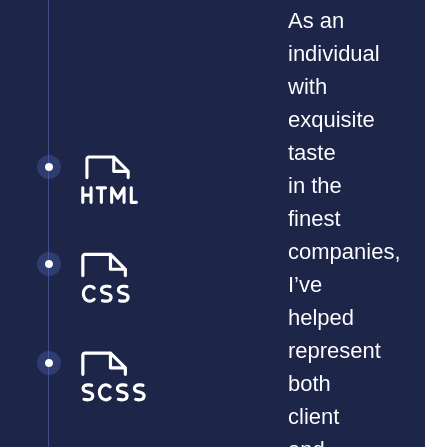
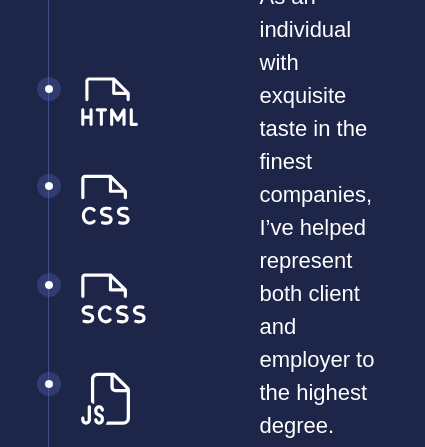
Before and after one commit to Annie-Huang/gary-resume-refactor, a website: page index.html in a window 390 px wide. Shown: the part 154-601 px from the top of the page, 425 px wide, since content can reach past the window. Drawn offline with Linux system fonts and the light colour scheme; a small style sheet from the web is missing.

Commit message:
Set the <main> to be a exact size it is available

```diff
--- a/style.css
+++ b/style.css
@@ -64,7 +64,7 @@ body {
 .main-grid {
   display: grid;
   grid-template-columns: 15rem 1fr;
-  gap: clamp(3rem, 5vw, 6rem);
+  gap: 5vw;
   grid-auto-flow: dense;
   align-items: center;
   min-height: 100vh;
@@ -74,7 +74,9 @@ body {
 main {
   grid-column: 2;
   /*border: 2px solid orange;*/
-  width: calc(100vw - 20rem);
+
+  /* 15rem is from the grid-template-columns. 5vw is from the .main-grid's gap */
+  width: calc(100vw - 15rem - 5vw);
 }
 
 aside {
```
